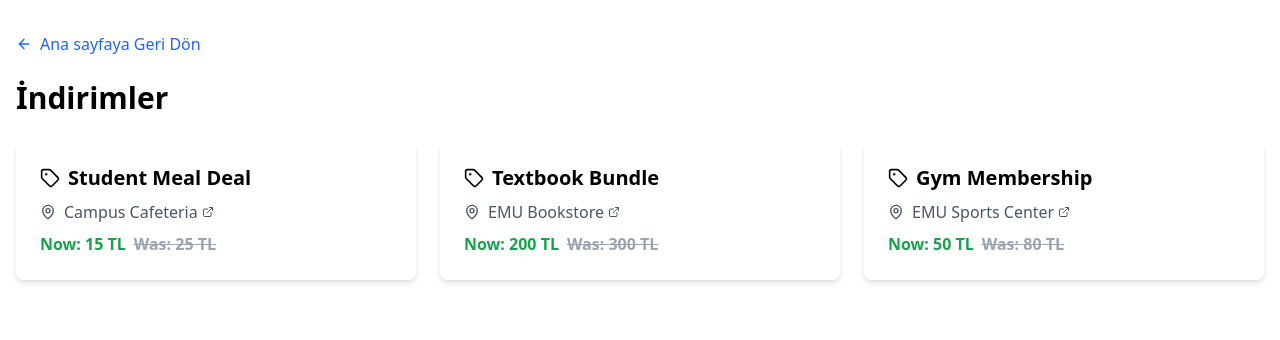
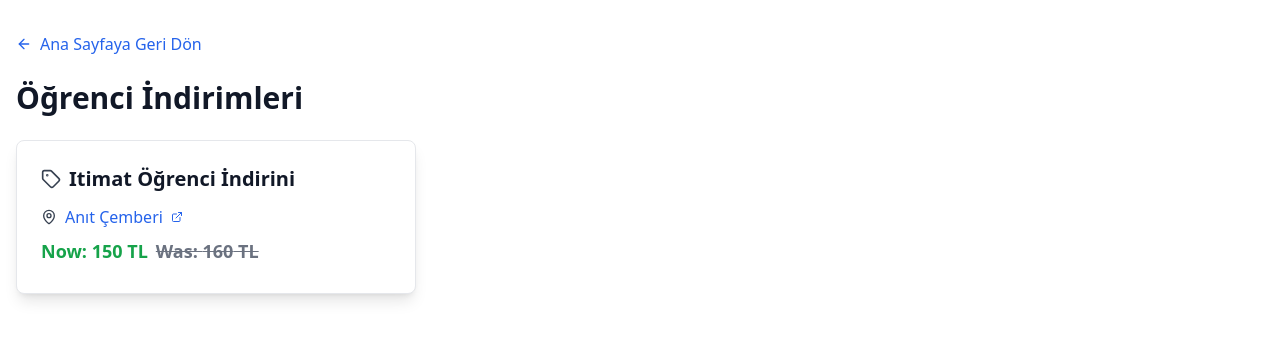
Before and after one commit to atasoya/emu-guide, a Next.js app: page /indirimler in a window 1280 px wide. Shown: the top 340 px of the page. Built offline with nearby package versions, Linux system fonts and the light colour scheme.

Commit message:
Add discounts

```diff
--- a/src/app/discounts/page.tsx
+++ b/src/app/discounts/page.tsx
@@ -13,60 +13,45 @@ interface Discount {
 const discounts: Discount[] = [
   {
     id: 1,
-    name: "Student Meal Deal",
-    place: "Campus Cafeteria",
-    googleMapsUrl: "https://goo.gl/maps/example1",
-    discountPrice: 15,
-    previousPrice: 25
+    name: "Itimat Student Deal",
+    place: "Anit Roundabout",
+    googleMapsUrl: "https://maps.app.goo.gl/Z2xcy5EyqHSLnG8t5",
+    discountPrice: 150,
+    previousPrice: 160
   },
-  {
-    id: 2,
-    name: "Textbook Bundle",
-    place: "EMU Bookstore",
-    googleMapsUrl: "https://goo.gl/maps/example2",
-    discountPrice: 200,
-    previousPrice: 300
-  },
-  {
-    id: 3,
-    name: "Gym Membership",
-    place: "EMU Sports Center",
-    googleMapsUrl: "https://goo.gl/maps/example3",
-    discountPrice: 50,
-    previousPrice: 80
-  }
 ]
 
-export default function page() {
+export default function StudentDiscountsPage() {
   return (
     <div className="container mx-auto px-4 py-8">
-      <Link href="/" className="inline-flex items-center mb-6 text-blue-600 hover:text-blue-800">
+      <Link href="/" className="inline-flex items-center mb-6 text-blue-600 hover:text-blue-800 transition-colors duration-300">
         <ArrowLeft className="w-4 h-4 mr-2" />
         Back to Home
       </Link>
-      <h1 className="text-3xl font-bold mb-6">Student Discounts</h1>
+      <h1 className="text-3xl font-bold text-gray-900 mb-6">Student Discounts</h1>
+
       <div className="grid grid-cols-1 md:grid-cols-2 lg:grid-cols-3 gap-6">
         {discounts.map((discount) => (
-          <div key={discount.id} className="bg-white rounded-lg shadow-md p-6">
-            <h2 className="text-xl font-semibold mb-2 flex items-center">
-              <Tag className="w-5 h-5 mr-2" />
+          <div key={discount.id} className="bg-white rounded-lg shadow-lg hover:shadow-xl transition-shadow duration-300 p-6 border border-gray-200">
+            <h2 className="text-xl font-semibold text-gray-900 mb-3 flex items-center">
+              <Tag className="w-5 h-5 mr-2 text-gray-700" />
               {discount.name}
             </h2>
-            <p className="flex items-center text-gray-600 mb-2">
+            <p className="flex items-center text-gray-700 mb-2">
               <MapPin className="w-4 h-4 mr-2" />
               <a
                 href={discount.googleMapsUrl}
                 target="_blank"
                 rel="noopener noreferrer"
-                className="hover:underline flex items-center"
+                className="text-blue-600 hover:underline flex items-center"
               >
                 {discount.place}
-                <ExternalLink className="w-3 h-3 ml-1" />
+                <ExternalLink className="w-3 h-3 ml-2 text-blue-600" />
               </a>
             </p>
-            <p className="text-green-600 font-semibold">
+            <p className="text-green-600 text-lg font-semibold mb-1">
               Now: {discount.discountPrice} TL
-              <span className="text-gray-400 line-through ml-2">
+              <span className="text-gray-500 line-through ml-2">
                 Was: {discount.previousPrice} TL
               </span>
             </p>
--- a/src/app/indirimler/page.tsx
+++ b/src/app/indirimler/page.tsx
@@ -13,60 +13,45 @@ interface Discount {
 const discounts: Discount[] = [
   {
     id: 1,
-    name: "Student Meal Deal",
-    place: "Campus Cafeteria",
-    googleMapsUrl: "https://goo.gl/maps/example1",
-    discountPrice: 15,
-    previousPrice: 25
+    name: "Itimat Öğrenci İndirini",
+    place: "Anıt Çemberi",
+    googleMapsUrl: "https://maps.app.goo.gl/Z2xcy5EyqHSLnG8t5",
+    discountPrice: 150,
+    previousPrice: 160
   },
-  {
-    id: 2,
-    name: "Textbook Bundle",
-    place: "EMU Bookstore",
-    googleMapsUrl: "https://goo.gl/maps/example2",
-    discountPrice: 200,
-    previousPrice: 300
-  },
-  {
-    id: 3,
-    name: "Gym Membership",
-    place: "EMU Sports Center",
-    googleMapsUrl: "https://goo.gl/maps/example3",
-    discountPrice: 50,
-    previousPrice: 80
-  }
 ]
 
-export default function page() {
+export default function StudentDiscountsPage() {
   return (
     <div className="container mx-auto px-4 py-8">
-      <Link href="/" className="inline-flex items-center mb-6 text-blue-600 hover:text-blue-800">
+      <Link href="/" className="inline-flex items-center mb-6 text-blue-600 hover:text-blue-800 transition-colors duration-300">
         <ArrowLeft className="w-4 h-4 mr-2" />
-        Ana sayfaya Geri Dön
+        Ana Sayfaya Geri Dön
       </Link>
-      <h1 className="text-3xl font-bold mb-6">İndirimler</h1>
+      <h1 className="text-3xl font-bold text-gray-900 mb-6">Öğrenci İndirimleri</h1>
+
       <div className="grid grid-cols-1 md:grid-cols-2 lg:grid-cols-3 gap-6">
         {discounts.map((discount) => (
-          <div key={discount.id} className="bg-white rounded-lg shadow-md p-6">
-            <h2 className="text-xl font-semibold mb-2 flex items-center">
-              <Tag className="w-5 h-5 mr-2" />
+          <div key={discount.id} className="bg-white rounded-lg shadow-lg hover:shadow-xl transition-shadow duration-300 p-6 border border-gray-200">
+            <h2 className="text-xl font-semibold text-gray-900 mb-3 flex items-center">
+              <Tag className="w-5 h-5 mr-2 text-gray-700" />
               {discount.name}
             </h2>
-            <p className="flex items-center text-gray-600 mb-2">
+            <p className="flex items-center text-gray-700 mb-2">
               <MapPin className="w-4 h-4 mr-2" />
               <a
                 href={discount.googleMapsUrl}
                 target="_blank"
                 rel="noopener noreferrer"
-                className="hover:underline flex items-center"
+                className="text-blue-600 hover:underline flex items-center"
               >
                 {discount.place}
-                <ExternalLink className="w-3 h-3 ml-1" />
+                <ExternalLink className="w-3 h-3 ml-2 text-blue-600" />
               </a>
             </p>
-            <p className="text-green-600 font-semibold">
+            <p className="text-green-600 text-lg font-semibold mb-1">
               Now: {discount.discountPrice} TL
-              <span className="text-gray-400 line-through ml-2">
+              <span className="text-gray-500 line-through ml-2">
                 Was: {discount.previousPrice} TL
               </span>
             </p>
```
